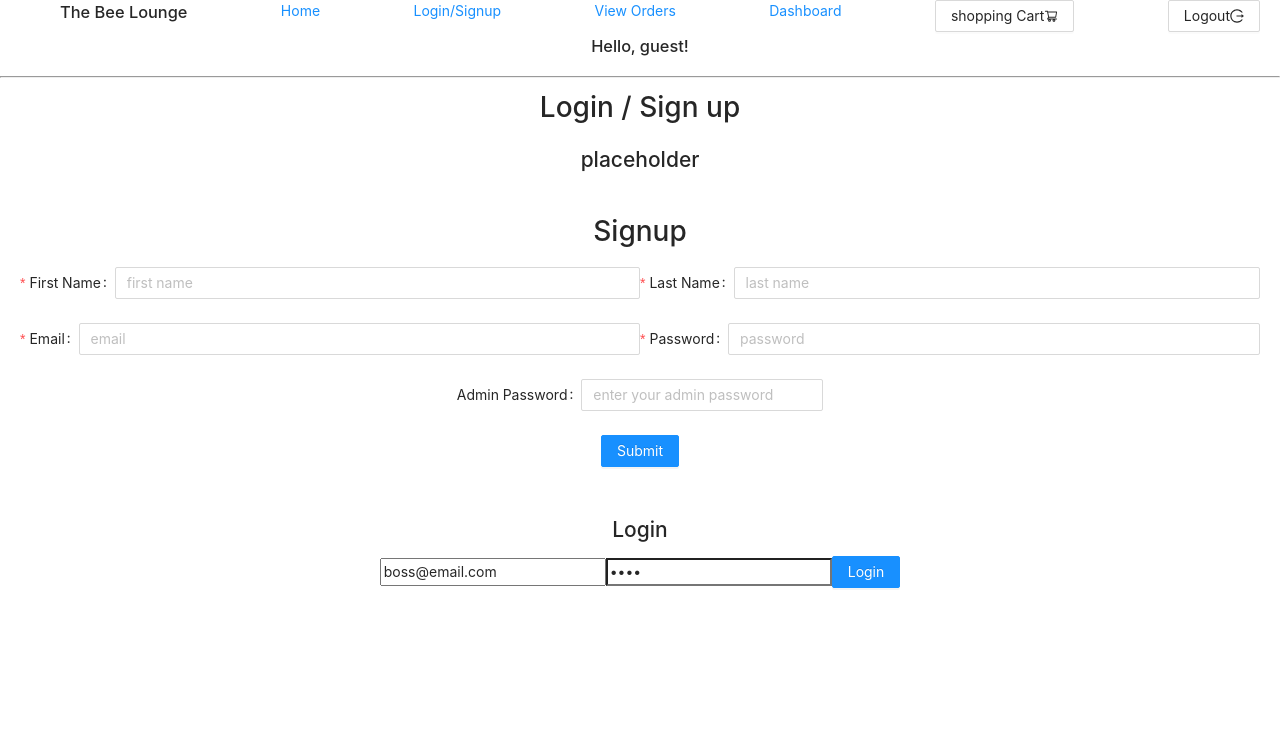
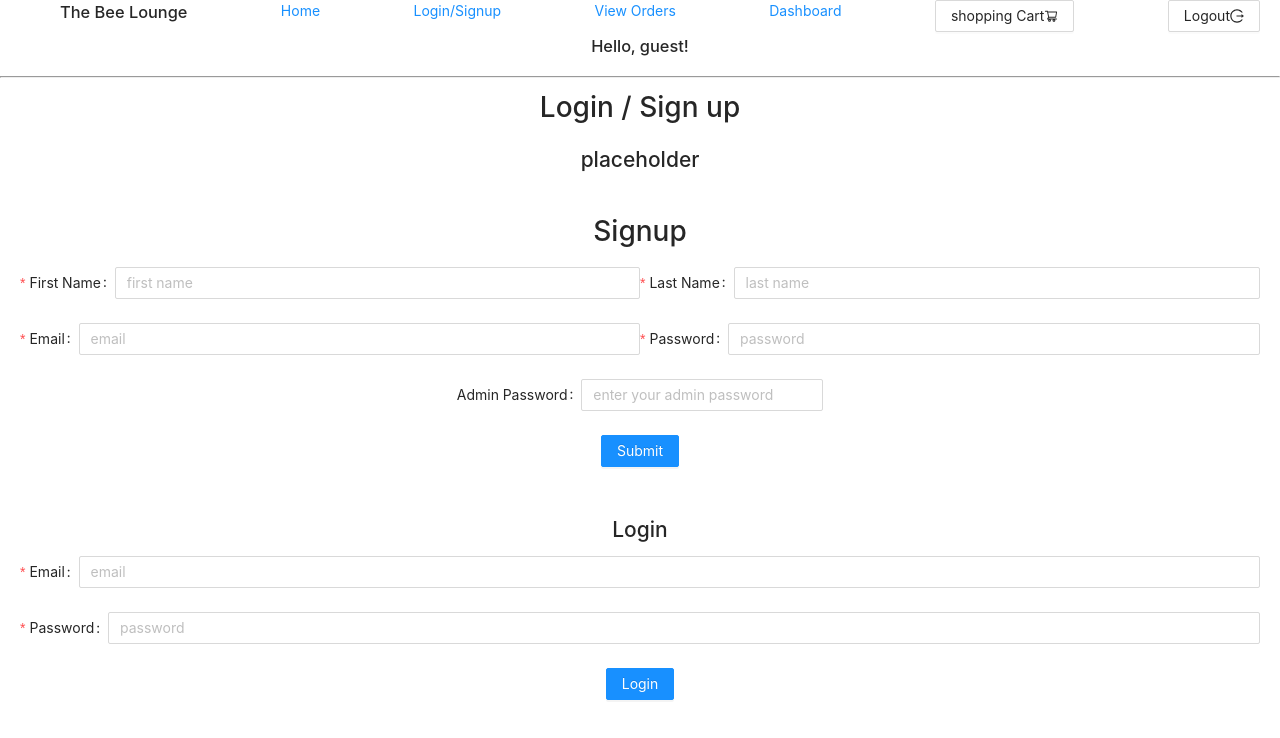
Before and after one commit to wtharden3/beeshop-client, a React (Create React App) app: page /login in a window 1280 px wide. Shown: the top 738 px of the page. Built offline with nearby package versions, Linux system fonts and the light colour scheme.

Commit message:
Login form with validation

```diff
--- a/src/Components/Auth/Login.tsx
+++ b/src/Components/Auth/Login.tsx
@@ -2,8 +2,7 @@ import { Component, FormEvent } from 'react';
 import APIURL from '../../helpers/environment';
 // import Button from '@material-ui/core/Button';
 // import { Alert } from 'antd';
-import { Form, Input, Button, Checkbox } from 'antd';
-
+import { Form, Input, Button, Checkbox, Row, Col } from 'antd';
 
 type LoginProps = {
   setToken: (data: string, name: string) => void;
@@ -37,8 +36,8 @@ class Login extends Component<LoginProps, LoginState> {
     // );
   };
 
-  handleSubmit = (e: FormEvent) => {
-    e.preventDefault();
+  handleSubmit = () => {
+    //e.preventDefault();
     console.log('handled it', this.state.email);
 
     const email: string = this.state.email;
@@ -67,27 +66,62 @@ class Login extends Component<LoginProps, LoginState> {
       });
   };
 
-
   render() {
     // const token: React.ReactNode = this.props.children;
     return (
       <div>
         <h2>Login</h2>
-        <form onSubmit={this.handleSubmit}>
-          <input
+        <Form onFinish={this.handleSubmit}>
+          <Row
+            style={{ marginLeft: '20px', marginRight: '20px' }}
+            justify="space-around"
+          >
+            <Col xs={24}>
+              <Form.Item
+                label="Email"
+                name="email"
+                rules={[{ required: true, message: 'Please input your email' }]}
+              >
+                <Input
                   type="email"
                   placeholder="email"
                   value={this.state.email}
-            onChange={(e: any) => this.setState({ email: e.target.value })}
+                  onChange={(e: any) =>
+                    this.setState({ email: e.target.value })
+                  }
                 />
-          <input
+              </Form.Item>
+            </Col>
+            <Col xs={24}>
+              <Form.Item
+                label="Password"
+                name="password"
+                rules={[
+                  {
+                    required: true,
+                    message: 'Please enter your password!',
+                  },
+                ]}
+              >
+                <Input
                   type="password"
                   placeholder="password"
                   value={this.state.password}
-            onChange={(e: any) => this.setState({ password: e.target.value })}
+                  onChange={(e: any) =>
+                    this.setState({ password: e.target.value })
+                  }
                 />
-          <Button type="primary" onClick={this.handleSubmit}>Login</Button>
-        </form>
+              </Form.Item>
+            </Col>
+            <Col span={24}>
+              <Form.Item>
+                <Button type="primary">
+                  Login
+                </Button>
+              </Form.Item>
+            </Col>
+          </Row>
+        </Form>
       </div>
     );
   }
```
Lines whose indentation alone changed are shown as unchanged.
